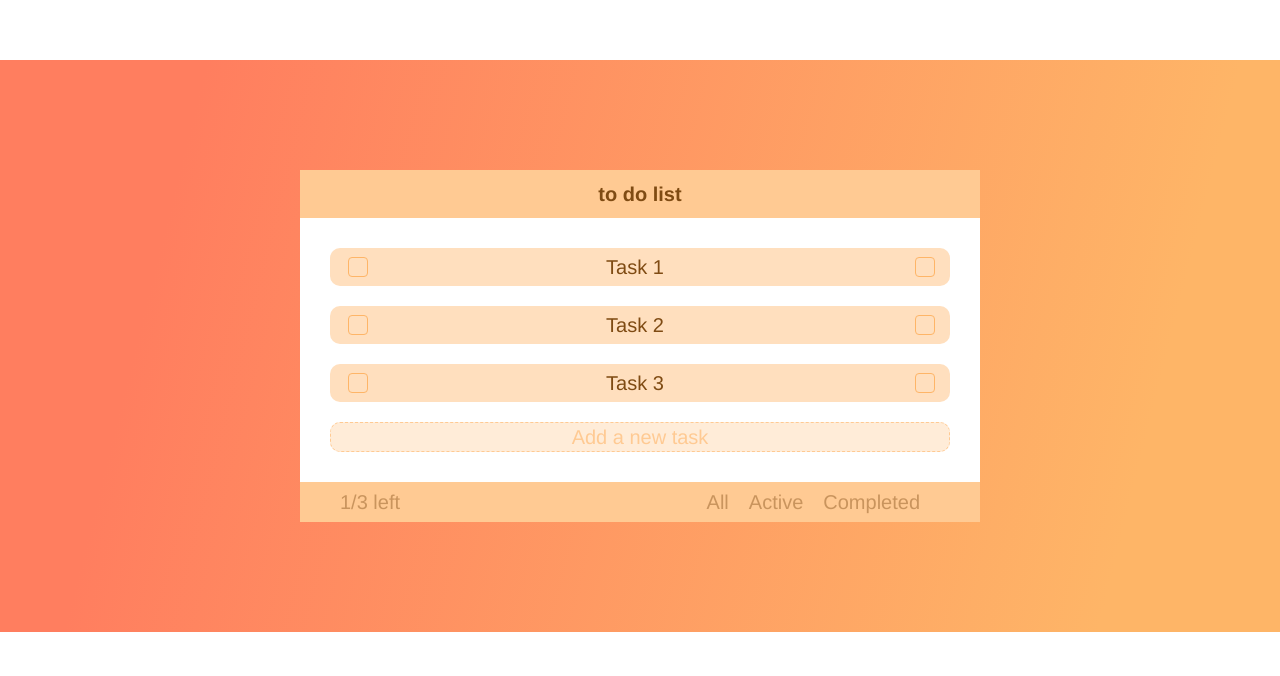
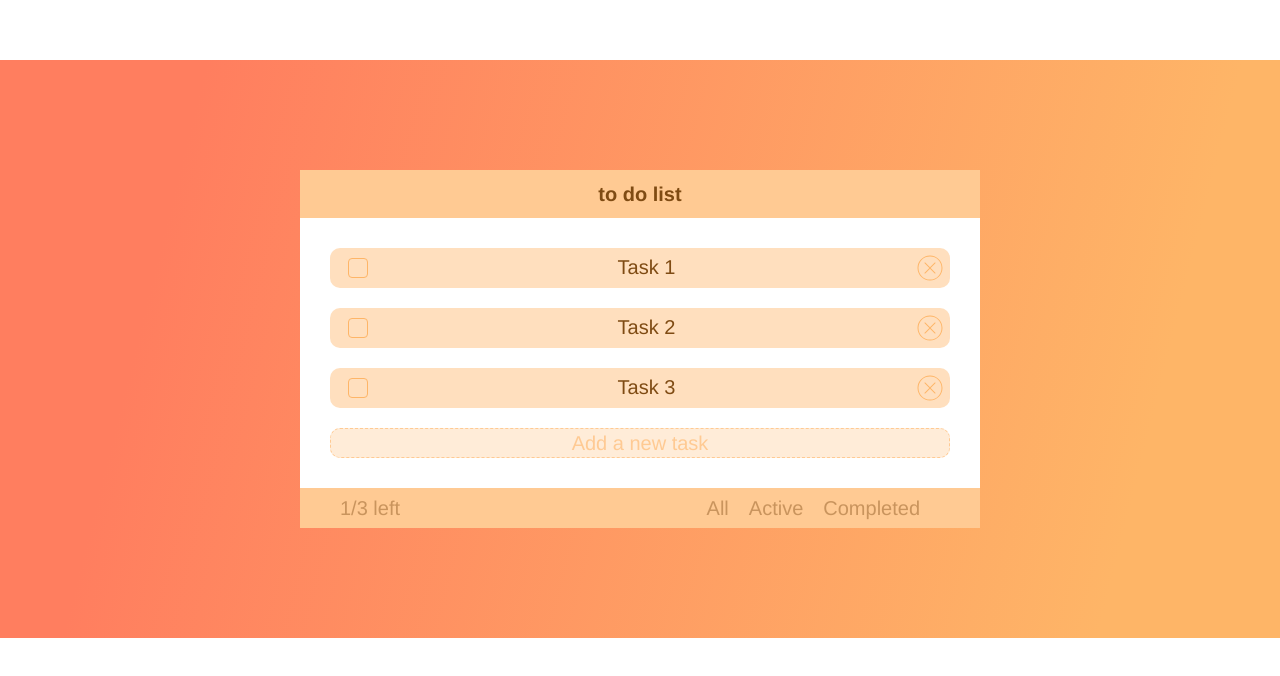
Before and after one commit to AlekseiUsov/vue, a Vue app: page / in a window 1280 px wide. Shown: the top 676 px of the page. Built offline with nearby package versions, Linux system fonts and the light colour scheme.

Commit message:
vue/feature-3

```diff
--- a/src/components/atoms/ToDoClose.vue
+++ b/src/components/atoms/ToDoClose.vue
@@ -1,8 +1,7 @@
 <template>
-    <label :class="$style.label">
-        <input type="checkbox" :class="$style.inputClose" />
-        <span :class="$style.close"></span>
-    </label>
+    <div :class="$style.icon">
+        <img src="../../assets/cross.svg">
+    </div>
 </template>
 
 <script>
@@ -14,32 +13,14 @@ export default {
 <style lang="scss" module>
 @import "@/assets/main.scss";
 
-.label {
+.icon {
     display: flex;
     align-items: center;
-    gap: 0.5rem;
 }
 
-.inputClose {
-    opacity: 0;
-}
-
-.close {
+.icon img {
+    width: 1.5rem;
+    height: 1.5rem;
     display: block;
-    width: 1rem;
-    height: 1rem;
-    border: 1px solid $yellow;
-    border-radius: 0.2em;
-    transition: 0.2s;
-    margin-right: 0.5rem;
-}
-
-.inputClose:checked+.close {
-    background-image: url('../../assets/cross.svg');
-    background-position: center;
-    background-repeat: no-repeat;
-    background-size: 0.5rem;
-    background-color: $light-beige;
-    transition: none;
 }
 </style>
```
Also changed, not shown: src/assets/cross.svg.
